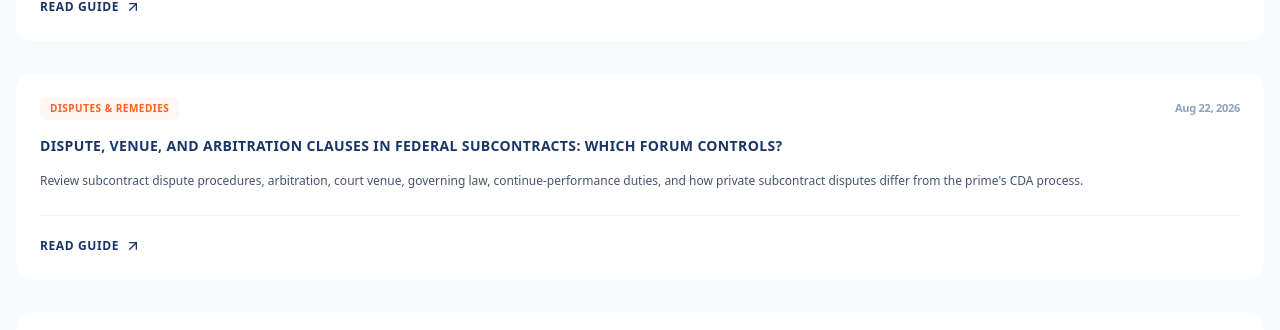
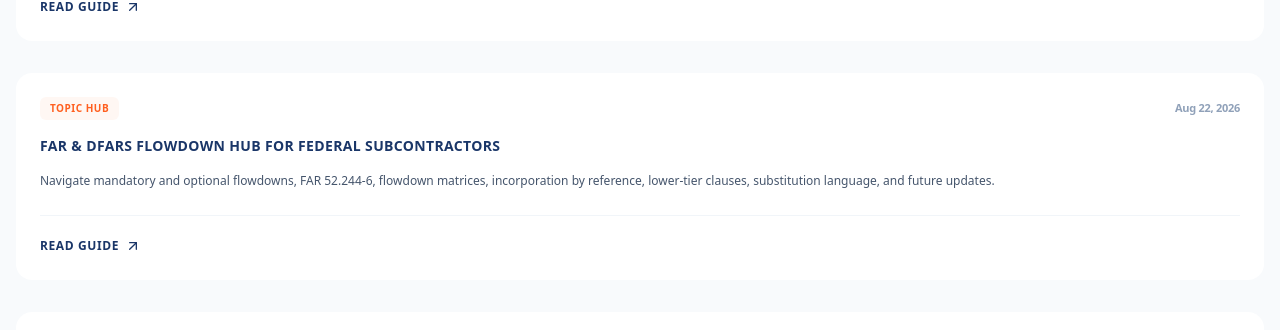
Before and after one commit to siricarsen-cmd/subshield, a Next.js app: page /blog in a window 1280 px wide. Shown: the part 604-934 px from the top of the page. Built offline with nearby package versions, Linux system fonts and the light colour scheme; no server answers.

Commit message:
SEO: register topic hubs and resources

```diff
--- a/app/blog/postRegistry.ts
+++ b/app/blog/postRegistry.ts
@@ -3,5 +3,15 @@ import { batch4Posts } from "./batch4Data";
 import { batch5Posts } from "./batch5Data";
 import { batch6Posts } from "./batch6Data";
 import { batch7Posts } from "./batch7Data";
+import { hubPosts } from "./hubData";
 
-export const posts: Post[] = [...batch7Posts, ...batch6Posts, ...batch5Posts, ...batch4Posts, ...existingPosts];
+export { hubPosts };
+
+export const posts: Post[] = [
+  ...hubPosts,
+  ...batch7Posts,
+  ...batch6Posts,
+  ...batch5Posts,
+  ...batch4Posts,
+  ...existingPosts,
+];
```
